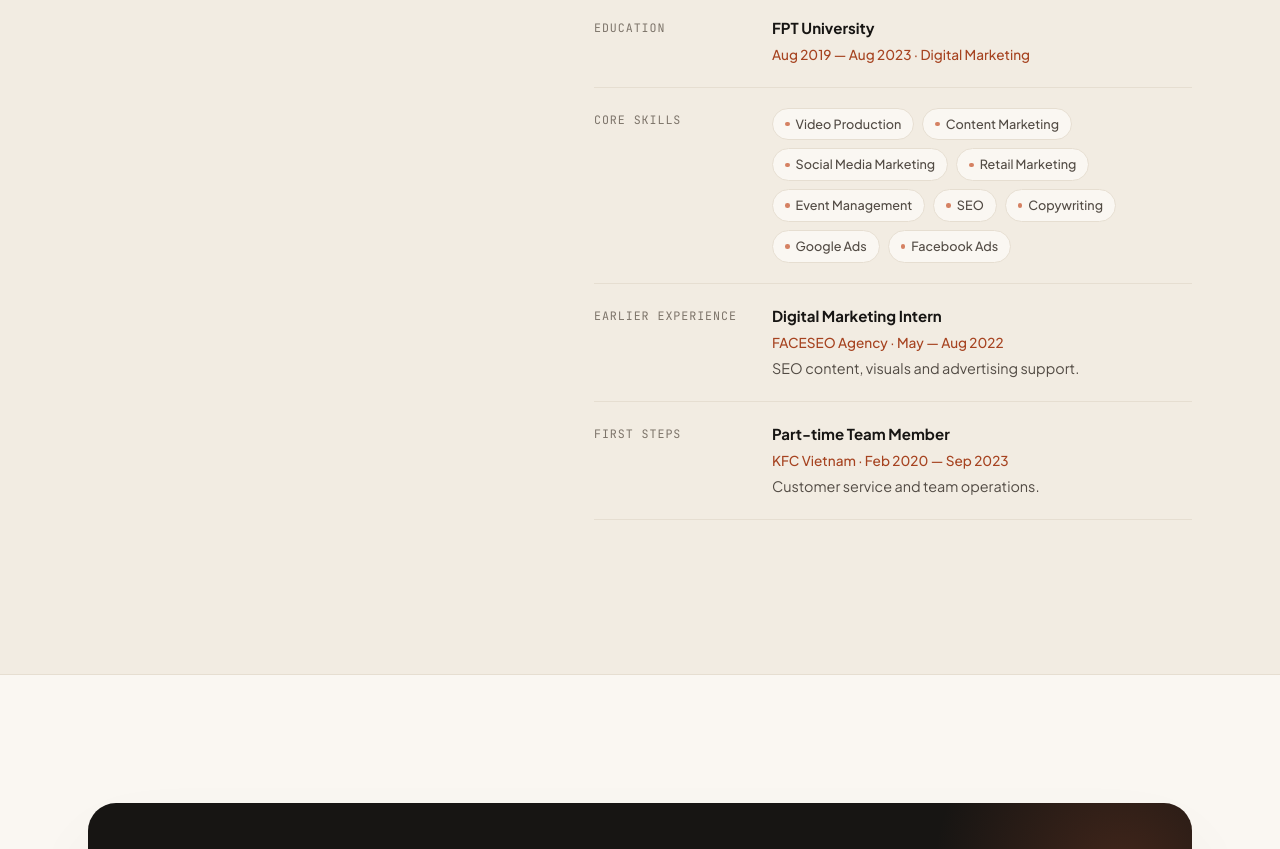
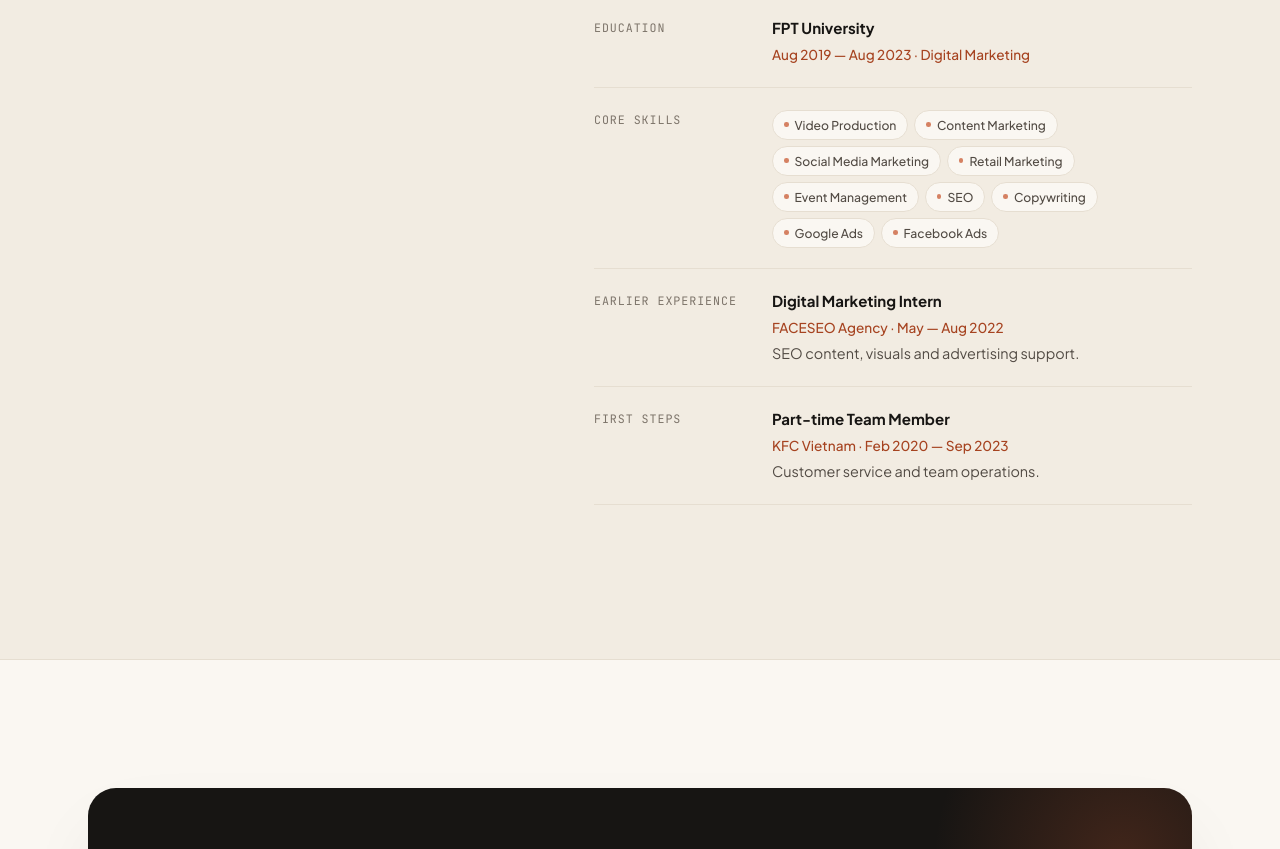
Before and after one commit to phamthienhongan3-prog/thienpham-portfolio, a plain HTML site: page index.html in a window 1280 px wide. Shown: the part 10208-11057 px from the top of the page. Drawn offline with Linux system fonts and the light colour scheme.

Commit message:
Add files via upload

```diff
--- a/css/style.css
+++ b/css/style.css
@@ -2347,6 +2347,16 @@ html[data-motion="off"] .header-motion-btn__dot {
   color: var(--ink-2);
 }
 
+.skill-row {
+  gap: 6px;
+  padding-top: 2px;
+}
+
+.skill-row .tag {
+  font-size: 0.76rem;
+  padding: 4px 11px;
+}
+
 /* Streamlined Minimal Scopus Q3 Strip (Zero links, Zero ID clutter) */
 .q3-strip {
   margin-top: clamp(38px, 5vw, 58px);
```
